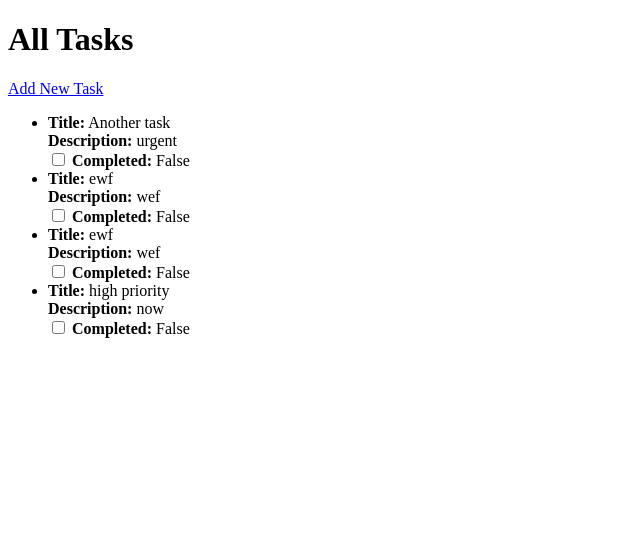
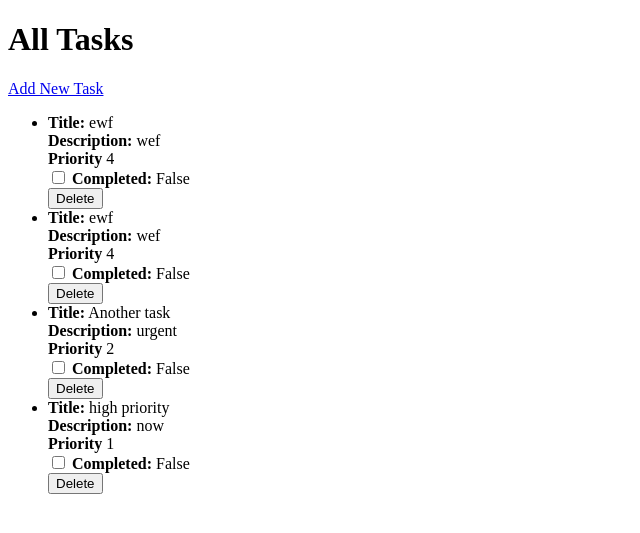
Before and after one commit to chrisdug123/Intro-to-flask, a Flask app: page /task/list in a window 1280 px wide. Shown: the top 533 px of the page, without its empty margins (0-640 px from the left). Run offline with Flask 3, Linux system fonts and the light colour scheme.

Commit message:
Finished Basic Flask App Project

```diff
--- a/myapp/forms.py
+++ b/myapp/forms.py
@@ -1,5 +1,5 @@
 from flask_wtf import FlaskForm
-from wtforms import StringField, TextAreaField, SubmitField, BooleanField
+from wtforms import StringField, TextAreaField, SubmitField, BooleanField, IntegerField
 from wtforms.validators import InputRequired, Length
 
 
@@ -8,4 +8,5 @@ class TaskForm(FlaskForm):
     title=StringField('Title', validators=[InputRequired(), Length(min=-1,max=100)])
     description = TextAreaField('Description',validators=[Length(max=200)])
     is_complete = BooleanField('Completed')
+    priority = IntegerField('Priority', validators = [InputRequired()])
     submit = SubmitField('Submit')
--- a/myapp/models.py
+++ b/myapp/models.py
@@ -7,3 +7,4 @@ class Task(db.Model):
     title=db.Column(db.String(100),nullable=True)
     description=db.Column(db.String(200), nullable = True)
     is_complete = db.Column(db.Boolean, default = False)
+    priority = db.Column(db.Integer, default = 0)
--- a/myapp/routes.py
+++ b/myapp/routes.py
@@ -14,7 +14,8 @@ def task():
         new_task=Task(
             title=form.title.data,
             description=form.description.data,
-            is_complete=form.is_complete.data
+            is_complete=form.is_complete.data,
+            priority=form.priority.data
         )
         db.session.add(new_task)
         db.session.commit()
@@ -24,7 +25,7 @@ def task():
 
 @app.route('/task/list')
 def display_tasks():
-    tasks = Task.query.all()
+    tasks = Task.query.order_by(Task.priority.desc()).all()
     return render_template('tasklist.html', tasks=tasks)
 
 
@@ -34,6 +35,15 @@ def update_task_status(task_id):
     task.is_complete='is_complete' in request.form
     db.session.commit()
     return redirect(url_for('display_tasks'))
+
+
+@app.route('/task/delete/<int:task_id>', methods=["POST"])
+def delete_task(task_id):
+    task=Task.query.get_or_404(task_id)
+    db.session.delete(task)
+    db.session.commit()
+    return redirect(url_for('display_tasks'))
+
 
 @app.route('/')
 def hello_world():
@@ -55,3 +65,8 @@ def hello(name):
 def users():
     user_names=['Alice','Bob','Charlie']
     return render_template('users.html', names = user_names)
+
+
+@app.route('/letter/<name>')
+def letter(name):
+    return "The fifth letter of this name is: " +name[4]
--- a/myapp/templates/tasklist.html
+++ b/myapp/templates/tasklist.html
@@ -9,9 +9,13 @@
             <li>
                 <strong>Title:</strong> {{task.title}} <br>
                 <strong>Description:</strong> {{task.description}} <br>
+                <strong>Priority</strong> {{task.priority}} <br>
                 <form action="{{url_for('update_task_status', task_id=task.id)}}" method = "post">
                     <input type="checkbox" name="is_complete" value="1" {% if task.is_complete %}checked{% endif %} onchange = "this.form.submit()">
                     <strong>Completed:</strong> <span>{{ task.is_complete}}</span><br>
+                </form>
+                <form action="{{url_for('delete_task', task_id=task.id)}}" method="post">
+                    <input type="submit" value="Delete" onclick="return confirm('Are you sure?');">
                 </form>
             </li>
             {% else %}
```
Also changed, not shown: migrations/versions/1c54ed5ebc4d_.py (added, +32 -0 lines), myapp/templates/task.html (+7 -0 lines), instance/yourdatabase.db.
